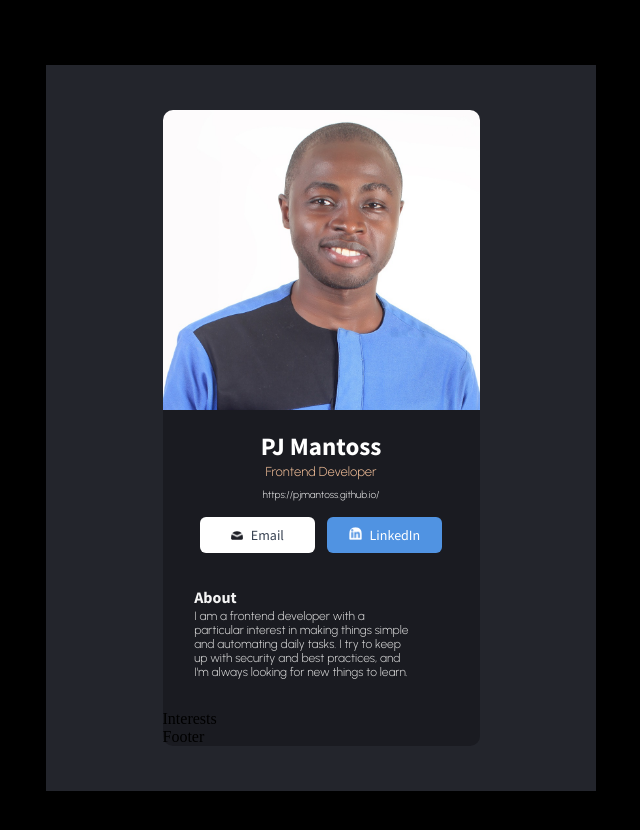
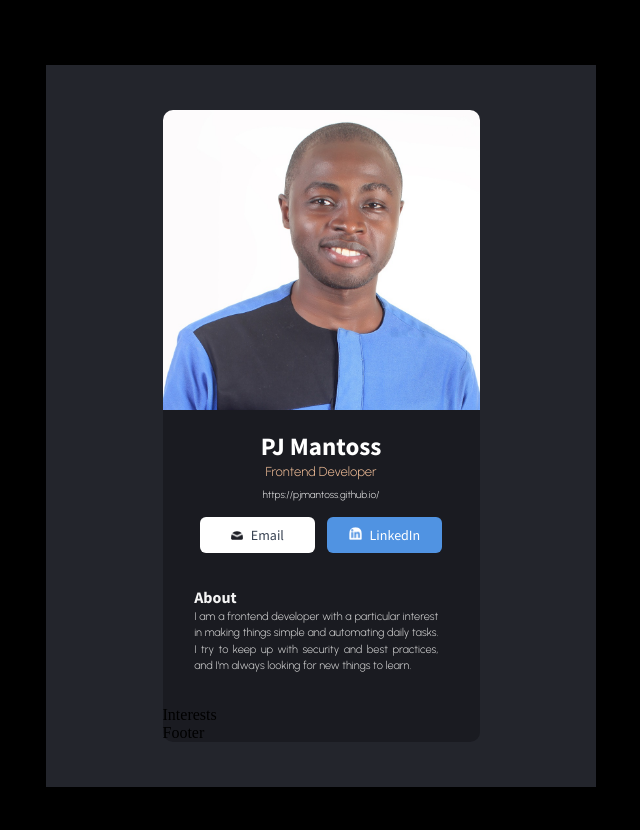
Before and after one commit to PJMantoss/digital-biz-card, a React (Create React App) app: page / in a window 1280 px wide. Shown: the top 830 px of the page, without its empty margins (319-959 px from the left). Built offline with nearby package versions, Linux system fonts and the light colour scheme.

Commit message:
update styling

```diff
--- a/src/App.css
+++ b/src/App.css
@@ -113,6 +113,9 @@ font-family: 'Urbanist', sans-serif; */
 
 .about p{
     font-family: 'Urbanist', sans-serif;
-    font-size: 12px;
+    font-size: 11px;
     color: #dcdcdc;
+    text-align: justify;
+    width: 110%;
+    line-height: 150%;
 }
```
